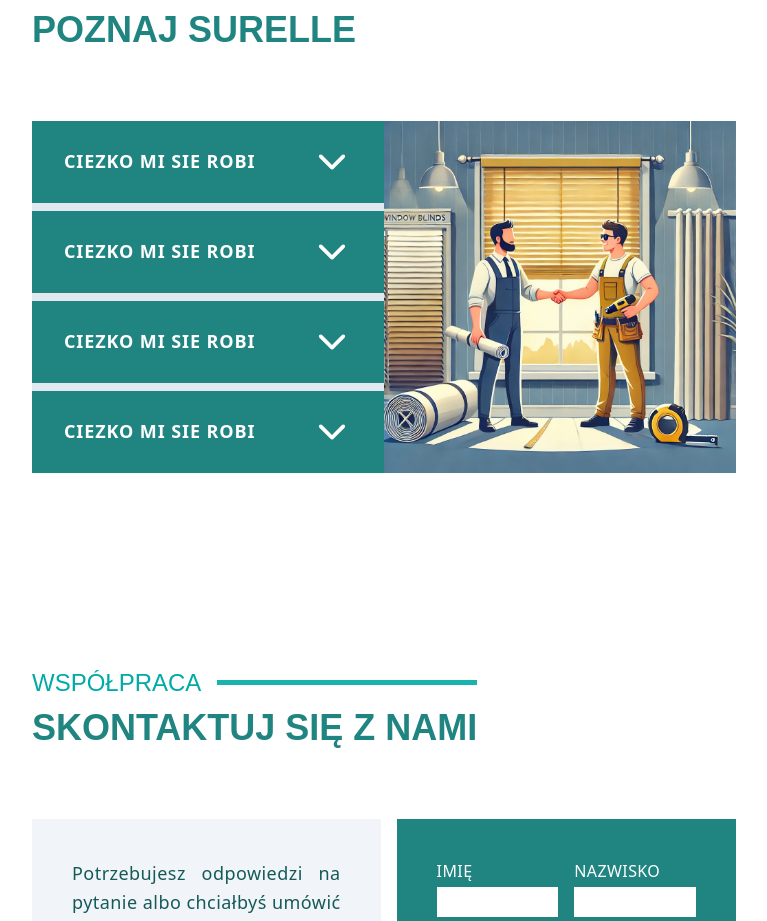
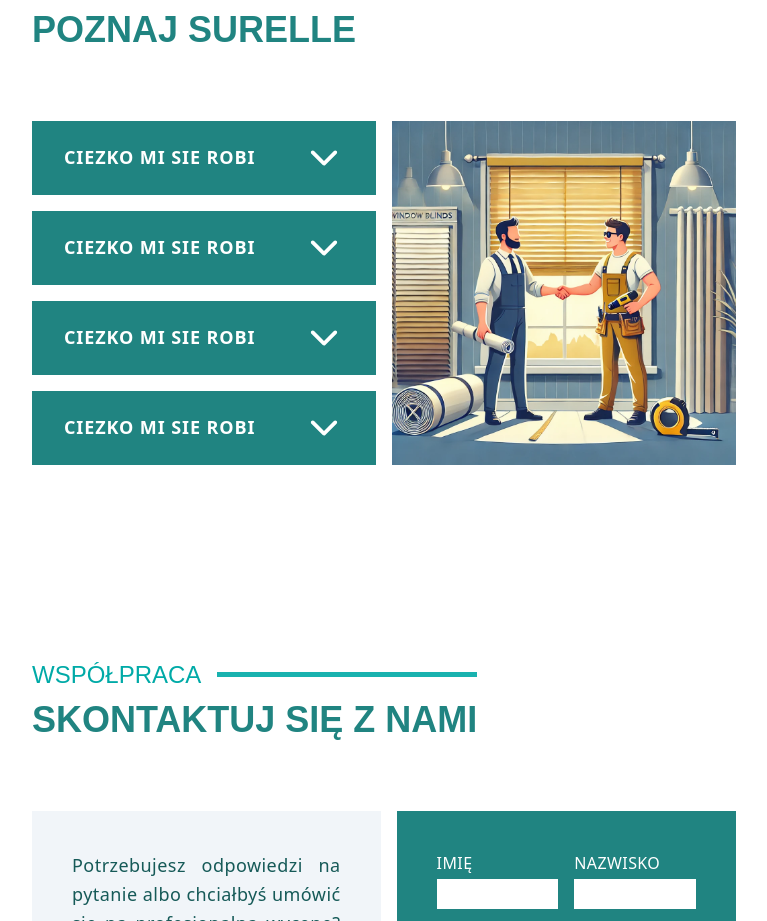
Before and after one commit to Hosuqa/Surella, a React (Vite) app: page / in a window 1280 px wide. Shown: the part 3208-4129 px from the top of the page, without its empty margins (256-1023 px from the left). Built offline with nearby package versions, Linux system fonts and the light colour scheme; a web font is replaced by a local one.

Commit message:
[ADD] Ciezko mi sie robi
Co-authored-by: Michał Świercz <Swierszczykowaty@users.noreply.github.com>

```diff
--- a/src/components/sections/Colab.tsx
+++ b/src/components/sections/Colab.tsx
@@ -19,16 +19,19 @@ const ColabBox = ({ title, description, isOpen, onClick }: Props) => {
         onClick={onClick}
       >
         <p className='uppercase font-bold text-white text-[18px] tracking-wider'>{title}</p>
-        <IoIosArrowDown className={`w-10 h-10 text-white transform ${isOpen ? "rotate-180" : ""}`} />
+        <IoIosArrowDown className={`w-10 h-10 text-white transform duration-500 ${isOpen ? "rotate-180" : ""}`} />
       </div>
-      {isOpen && (
-        <div className="p-4 bg-surella-500 text-white text-[16px]">
-          {description}
-        </div>
-      )}
+      <div
+        className={`overflow-hidden transition-all duration-500 ease-in-out text-white text-[16px] bg-surella-600 ${
+          isOpen ? "px-8 pb-8 bg-surella-600 text-white text-[16px] leading-relaxed tracking-wide text-justify": ""
+        }`}
+      >
+        {isOpen && <div>{description}</div>}
+      </div>
     </div>
   );
 };
+
 
 const Colab = () => {
   const [openIndex, setOpenIndex] = useState<number | null>(null);
@@ -40,8 +43,8 @@ const Colab = () => {
   return (
     <XlWrapper vertical id="Colab">
       <Title title='Poznaj Surelle' subtitle='Trochę o nas' />
-      <div className="w-full bg-slate-100 flex">
-        <div className="flex flex-col w-full bg-slate-200 gap-2">
+      <div className="w-full flex gap-4">
+        <div className="flex flex-col w-full gap-4">
           <ColabBox
             title="CIEZKO MI SIE ROBI"
             description="CIEZKO MI SIE ROBI"
@@ -50,7 +53,7 @@ const Colab = () => {
           />
           <ColabBox
             title="CIEZKO MI SIE ROBI"
-            description="CBIC"
+            description="Lorem ipsum dolor sit amet consectetur  elit. Lorem ipsum dolor sit amet  adipisicing elit. Lorem ipsum dolor sit amet consectetur adipisicing elit.  ipsum dolor sit amet consectetur  elit. Lorem ipsum dolor sit amet consectetur adipisicing elit. "
             isOpen={openIndex === 1}
             onClick={() => toggleBox(1)}
           />
@@ -68,7 +71,7 @@ const Colab = () => {
           />
         </div>
         <div className="w-full bg-slate-300">
-          <img src={rollo} className="w-full" alt=""/>
+          <img src={rollo} className="w-full h-full object-cover" alt=""/>
         </div>
       </div>
     </XlWrapper>
```
